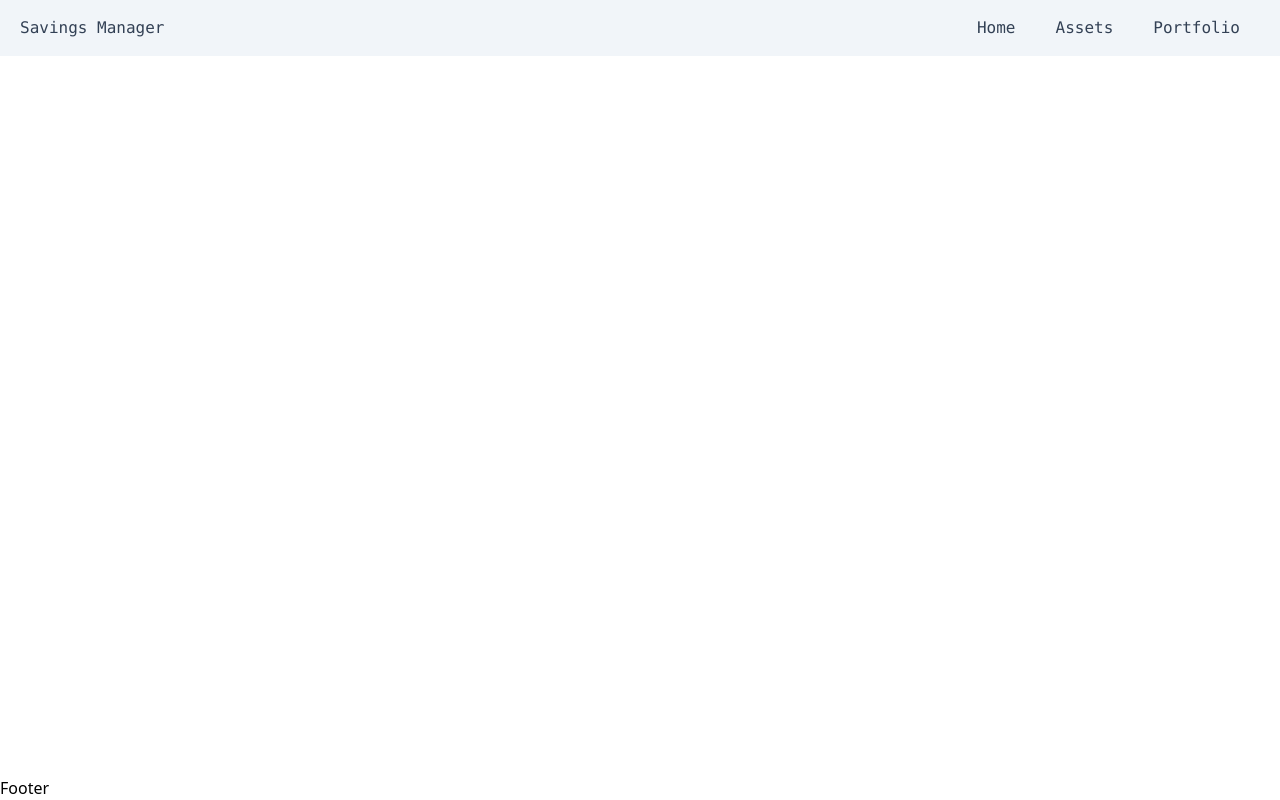
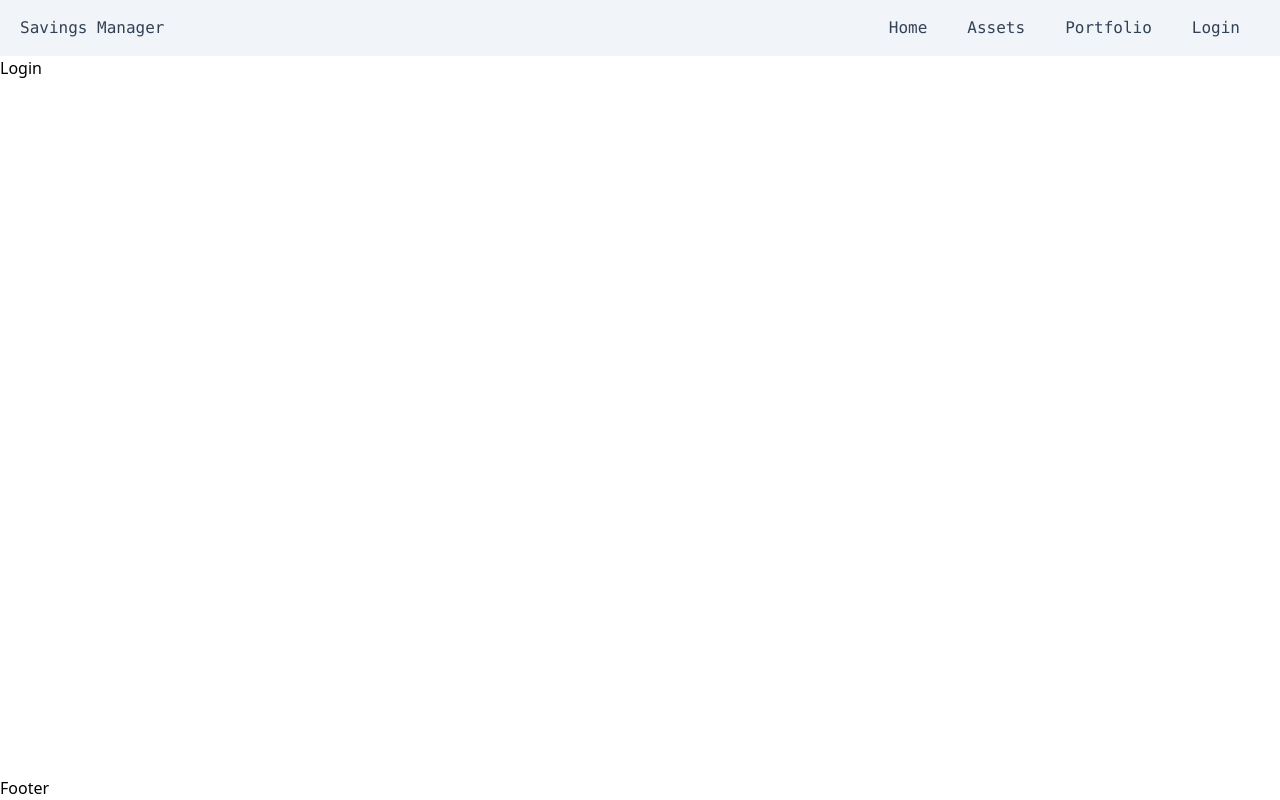
Before and after one commit to jeffersonataide/savings-manager-ui, a React (Create React App) app: page /login in a window 1280 px wide. Built offline with nearby package versions, Linux system fonts and the light colour scheme; no server answers.

Commit message:
create login page

```diff
--- a/src/components/Nav/index.tsx
+++ b/src/components/Nav/index.tsx
@@ -6,6 +6,7 @@ export const Nav = () => {
     { label: "Home", url: "/" },
     { label: "Assets", url: "/assets" },
     { label: "Portfolio", url: "/portfolio" },
+    { label: "Login", url: "/login" },
   ];
 
   return (
--- a/src/components/Router/index.tsx
+++ b/src/components/Router/index.tsx
@@ -1,5 +1,6 @@
 import { Route, Routes } from "react-router-dom";
 import { Home } from "../../page/Home";
+import { Login } from "../../page/Login";
 import { Layout } from "../Layout";
 import { PortfoliosList } from "../PortfoliosList";
 
@@ -8,6 +9,7 @@ export const Router = () => {
     <Layout>
       <Routes>
         <Route path="/" element={<Home />} />
+        <Route path="/login" element={<Login />} />
         <Route path="/assets" element={<p>assets page</p>} />
         <Route path="/portfolio" element={<PortfoliosList />} />
       </Routes>
--- /dev/null
+++ b/src/page/Login/index.tsx
@@ -0,0 +1,3 @@
+export const Login = () => {
+  return <div>Login</div>;
+};
```
